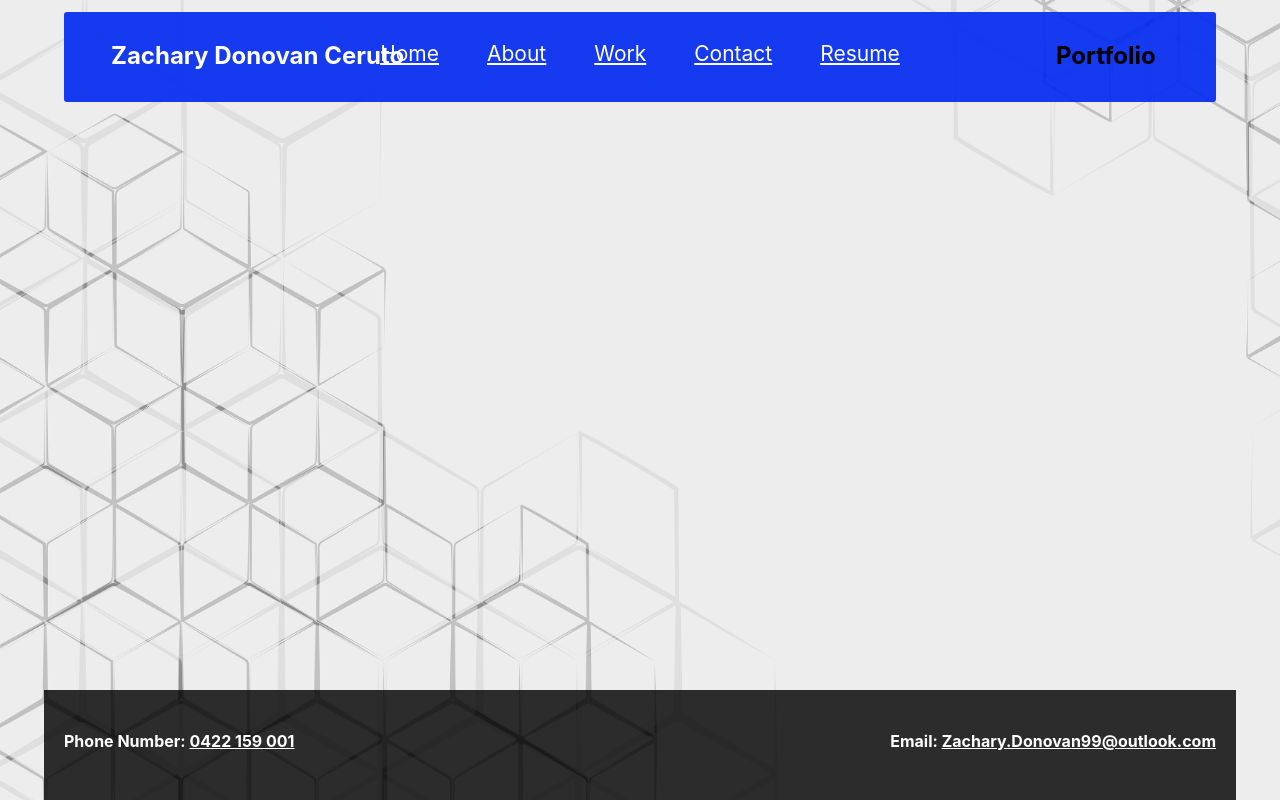
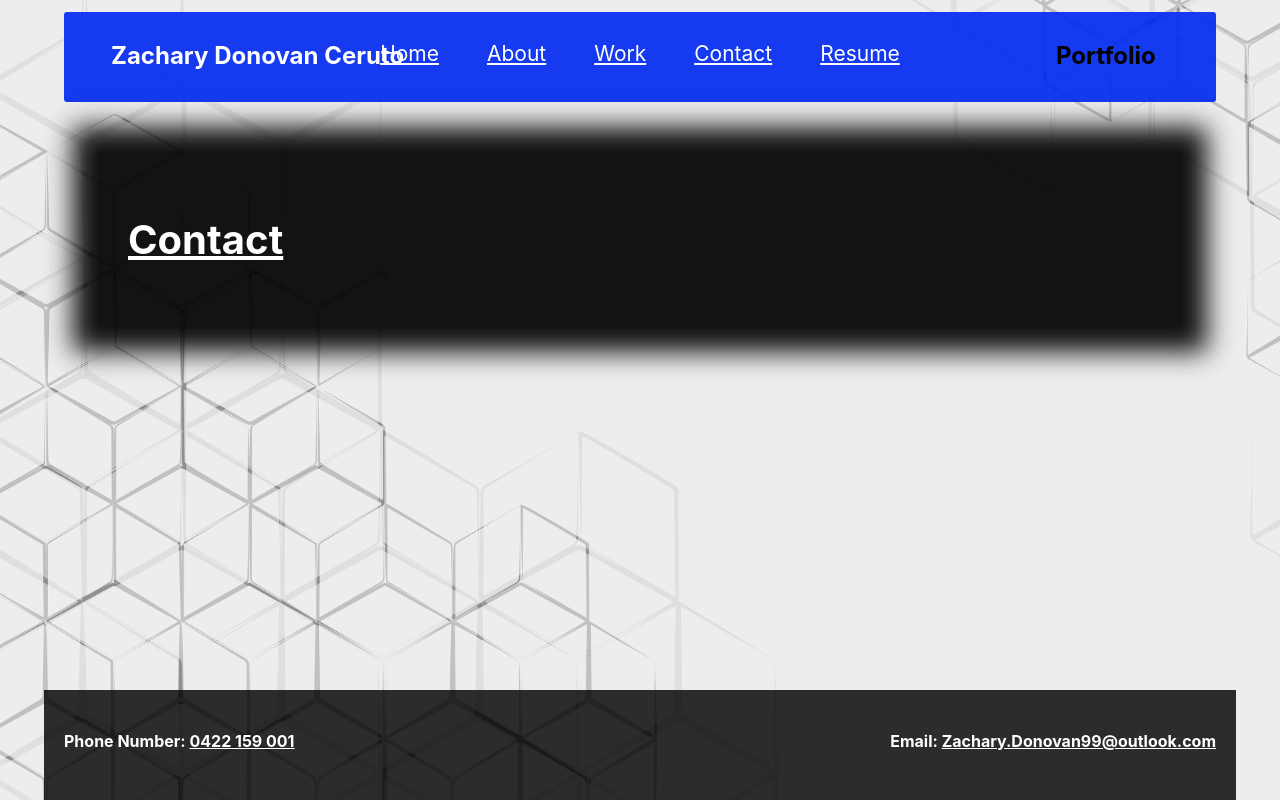
Before and after one commit to ZacharyDonovan88/zd-portfolio, a React (Create React App) app: page /Contact in a window 1280 px wide. Built offline with nearby package versions, Linux system fonts and the light colour scheme.

Commit message:
updated contact page, added contact to app js

```diff
--- a/src/App.js
+++ b/src/App.js
@@ -6,8 +6,10 @@ import React from 'react';
 import Home from "./components/Home.js";
 import Navbar from "./components/Navbar.js";
 import Footer from "./components/Footer.js";
+
+// pages
 import About from "./pages/About.js";
-
+import Contact from "./pages/Contact.js";
 
 function App() {
   return (
@@ -18,6 +20,7 @@ function App() {
             <Route exact path="/" element={<Home />} />
             <Route exact path="/Home" element={<Home />} />
             <Route exact path="/About" element={<About />} />
+            <Route exact path="/Contact" element={<Contact />} />
           </Routes>
         <Footer />
       </>
--- a/src/pages/Contact.js
+++ b/src/pages/Contact.js
@@ -6,7 +6,7 @@ function Contact() {
    return (
      <>
         <div className="pageBox">
-
+            <h2 className="pageTitles">Contact</h2>
         </div>
      </>
    );
```
Also changed, not shown: src/pages/About.js (indentation only).
